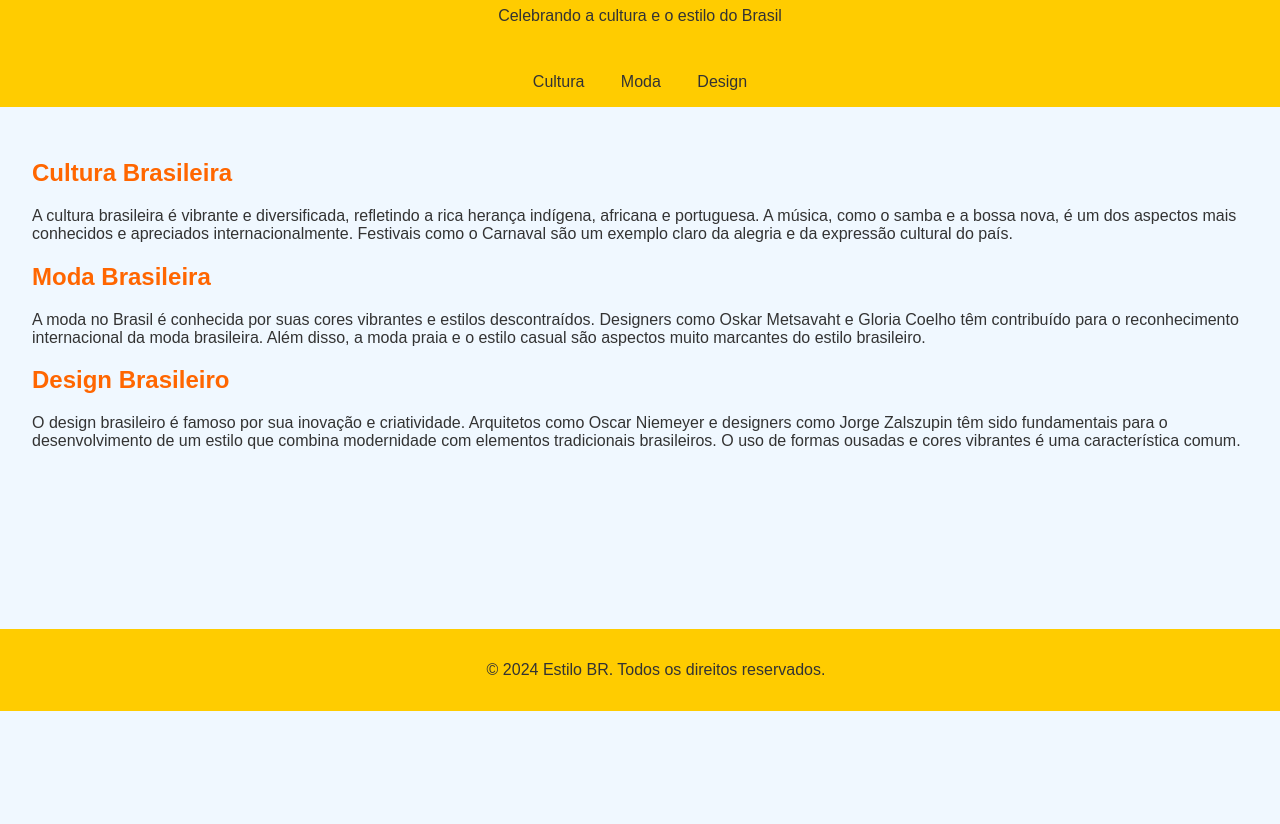
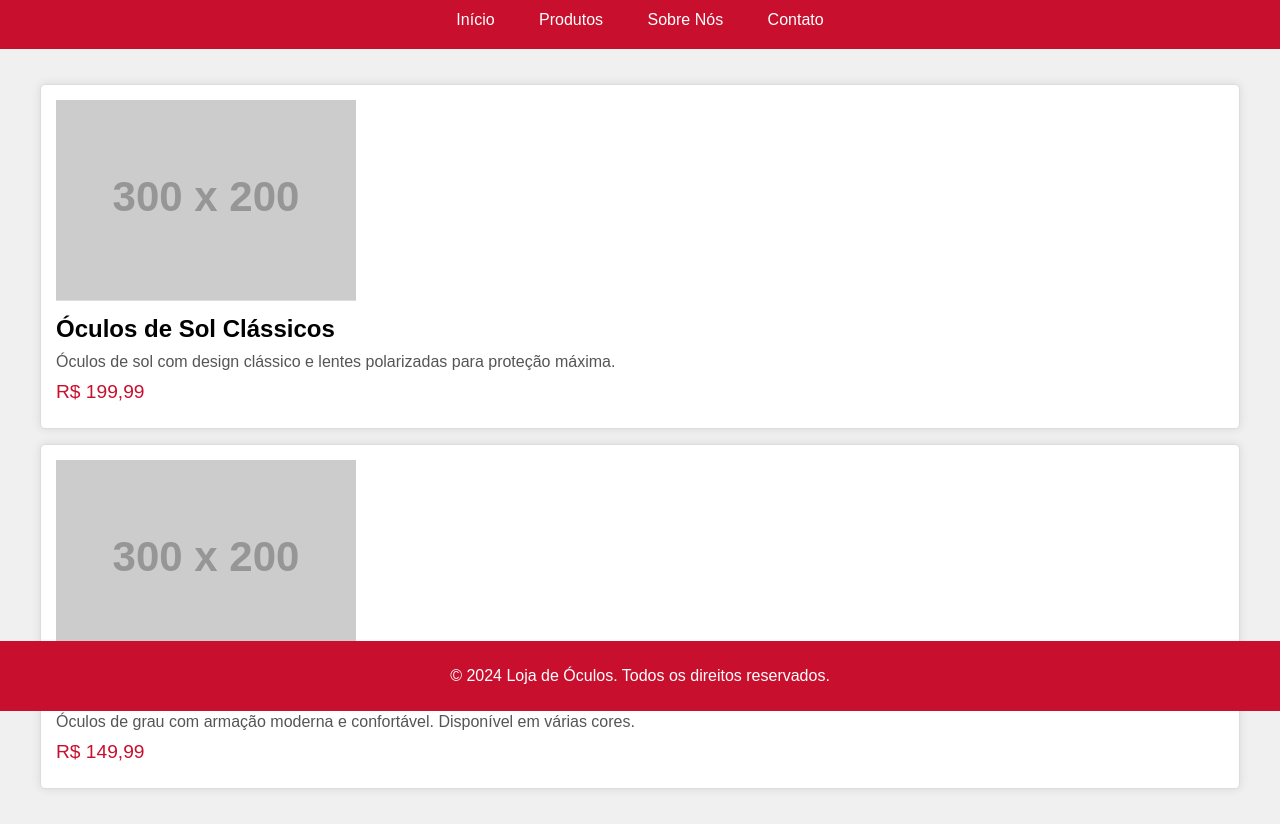
Before and after one commit to matheus16climike/aula-pc, a plain HTML site: page index.html in a window 1280 px wide. Shown: the part 89-913 px from the top of the page. Before the commit the page ends 800 px from the top, so only its background shows below. Drawn offline with Linux system fonts and the light colour scheme; placeholder pictures from the web are drawn by us.

Commit message:
Update index.html

```diff
--- a/index.html
+++ b/index.html
@@ -3,73 +3,102 @@
 <head>
     <meta charset="UTF-8">
     <meta name="viewport" content="width=device-width, initial-scale=1.0">
-    <title>Estilo BR</title>
+    <title>Loja de Óculos</title>
     <style>
         body {
             font-family: Arial, sans-serif;
-            background-color: #f0f8ff;
-            color: #333;
             margin: 0;
             padding: 0;
+            background-color: #f0f0f0;
         }
         header {
-            background-color: #ffcc00;
-            color: #333;
-            padding: 1em;
+            background-color: #c8102e;
+            color: #fff;
+            padding: 10px 0;
             text-align: center;
         }
         nav {
-            background-color: #ffcc00;
-            padding: 1em;
+            margin: 0;
+            padding: 0;
+            list-style-type: none;
             text-align: center;
         }
         nav a {
-            color: #333;
+            color: #fff;
             text-decoration: none;
-            margin: 0 1em;
+            padding: 10px 20px;
+            display: inline-block;
         }
-        main {
-            padding: 2em;
+        nav a:hover {
+            background-color: #a00;
         }
-        h1, h2 {
-            color: #ff6600;
+        .container {
+            max-width: 1200px;
+            margin: 0 auto;
+            padding: 20px;
+        }
+        .product {
+            background-color: #fff;
+            border: 1px solid #ddd;
+            border-radius: 5px;
+            padding: 15px;
+            margin: 15px 0;
+            box-shadow: 0 0 10px rgba(0,0,0,0.1);
+        }
+        .product img {
+            max-width: 100%;
+            border-bottom: 1px solid #ddd;
+            margin-bottom: 10px;
+        }
+        .product h2 {
+            margin: 0;
+            font-size: 1.5em;
+        }
+        .product p {
+            margin: 10px 0;
+            color: #555;
+        }
+        .product .price {
+            font-size: 1.2em;
+            color: #c8102e;
         }
         footer {
-            background-color: #ffcc00;
+            background-color: #c8102e;
+            color: #fff;
             text-align: center;
-            padding: 1em;
+            padding: 10px 0;
             position: fixed;
+            width: 100%;
             bottom: 0;
-            width: 100%;
         }
     </style>
 </head>
 <body>
     <header>
-        <h1>Estilo BR</h1>
-        <p>Celebrando a cultura e o estilo do Brasil</p>
+        <h1>Loja de Óculos</h1>
+        <nav>
+            <a href="#">Início</a>
+            <a href="#">Produtos</a>
+            <a href="#">Sobre Nós</a>
+            <a href="#">Contato</a>
+        </nav>
     </header>
-    <nav>
-        <a href="#cultura">Cultura</a>
-        <a href="#moda">Moda</a>
-        <a href="#design">Design</a>
-    </nav>
-    <main>
-        <section id="cultura">
-            <h2>Cultura Brasileira</h2>
-            <p>A cultura brasileira é vibrante e diversificada, refletindo a rica herança indígena, africana e portuguesa. A música, como o samba e a bossa nova, é um dos aspectos mais conhecidos e apreciados internacionalmente. Festivais como o Carnaval são um exemplo claro da alegria e da expressão cultural do país.</p>
-        </section>
-        <section id="moda">
-            <h2>Moda Brasileira</h2>
-            <p>A moda no Brasil é conhecida por suas cores vibrantes e estilos descontraídos. Designers como Oskar Metsavaht e Gloria Coelho têm contribuído para o reconhecimento internacional da moda brasileira. Além disso, a moda praia e o estilo casual são aspectos muito marcantes do estilo brasileiro.</p>
-        </section>
-        <section id="design">
-            <h2>Design Brasileiro</h2>
-            <p>O design brasileiro é famoso por sua inovação e criatividade. Arquitetos como Oscar Niemeyer e designers como Jorge Zalszupin têm sido fundamentais para o desenvolvimento de um estilo que combina modernidade com elementos tradicionais brasileiros. O uso de formas ousadas e cores vibrantes é uma característica comum.</p>
-        </section>
-    </main>
+    <div class="container">
+        <div class="product">
+            <img src="https://via.placeholder.com/300x200" alt="Óculos 1">
+            <h2>Óculos de Sol Clássicos</h2>
+            <p>Óculos de sol com design clássico e lentes polarizadas para proteção máxima.</p>
+            <p class="price">R$ 199,99</p>
+        </div>
+        <div class="product">
+            <img src="https://via.placeholder.com/300x200" alt="Óculos 2">
+            <h2>Óculos de Grau Modernos</h2>
+            <p>Óculos de grau com armação moderna e confortável. Disponível em várias cores.</p>
+            <p class="price">R$ 149,99</p>
+        </div>
+    </div>
     <footer>
-        <p>&copy; 2024 Estilo BR. Todos os direitos reservados.</p>
+        <p>&copy; 2024 Loja de Óculos. Todos os direitos reservados.</p>
     </footer>
 </body>
 </html>
```
